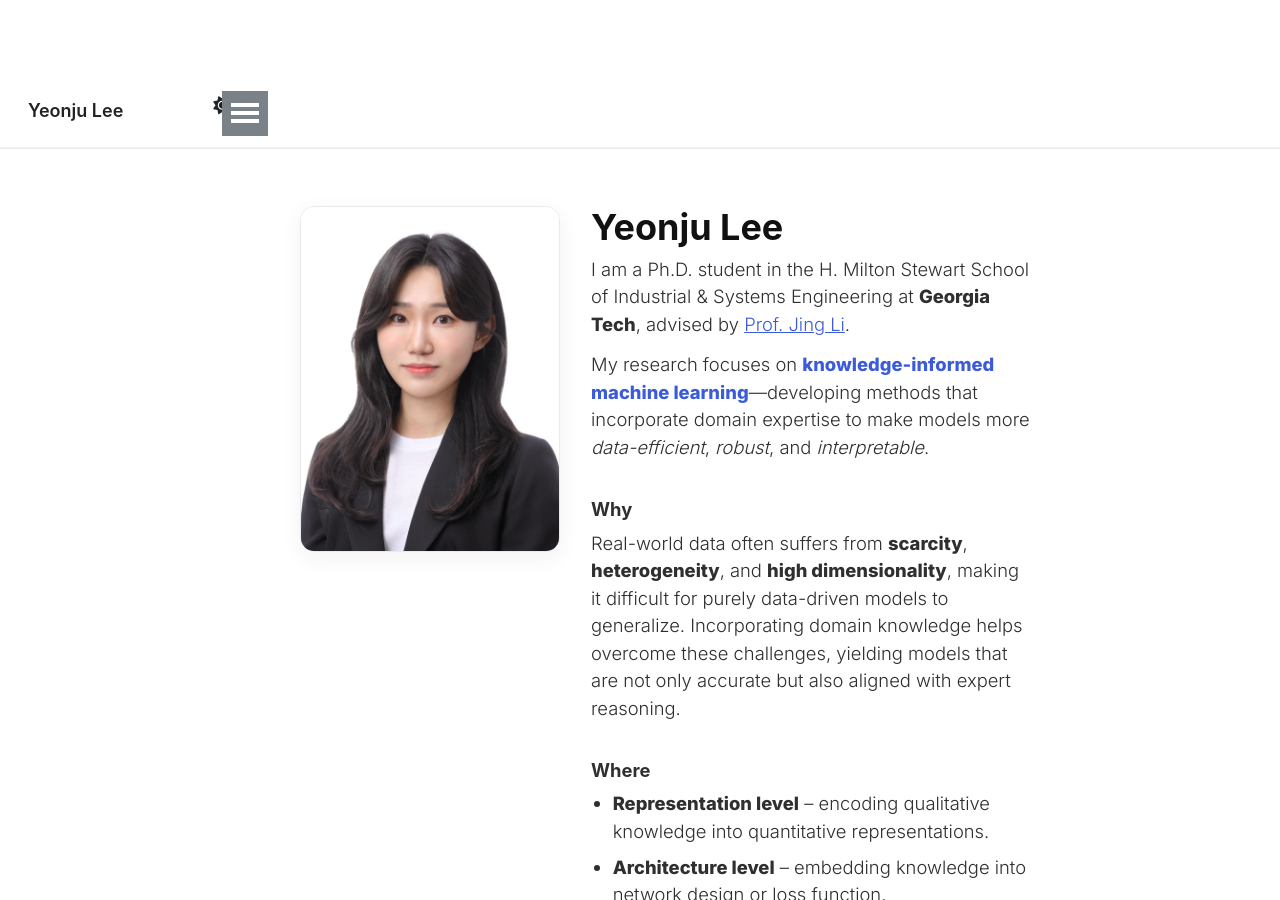
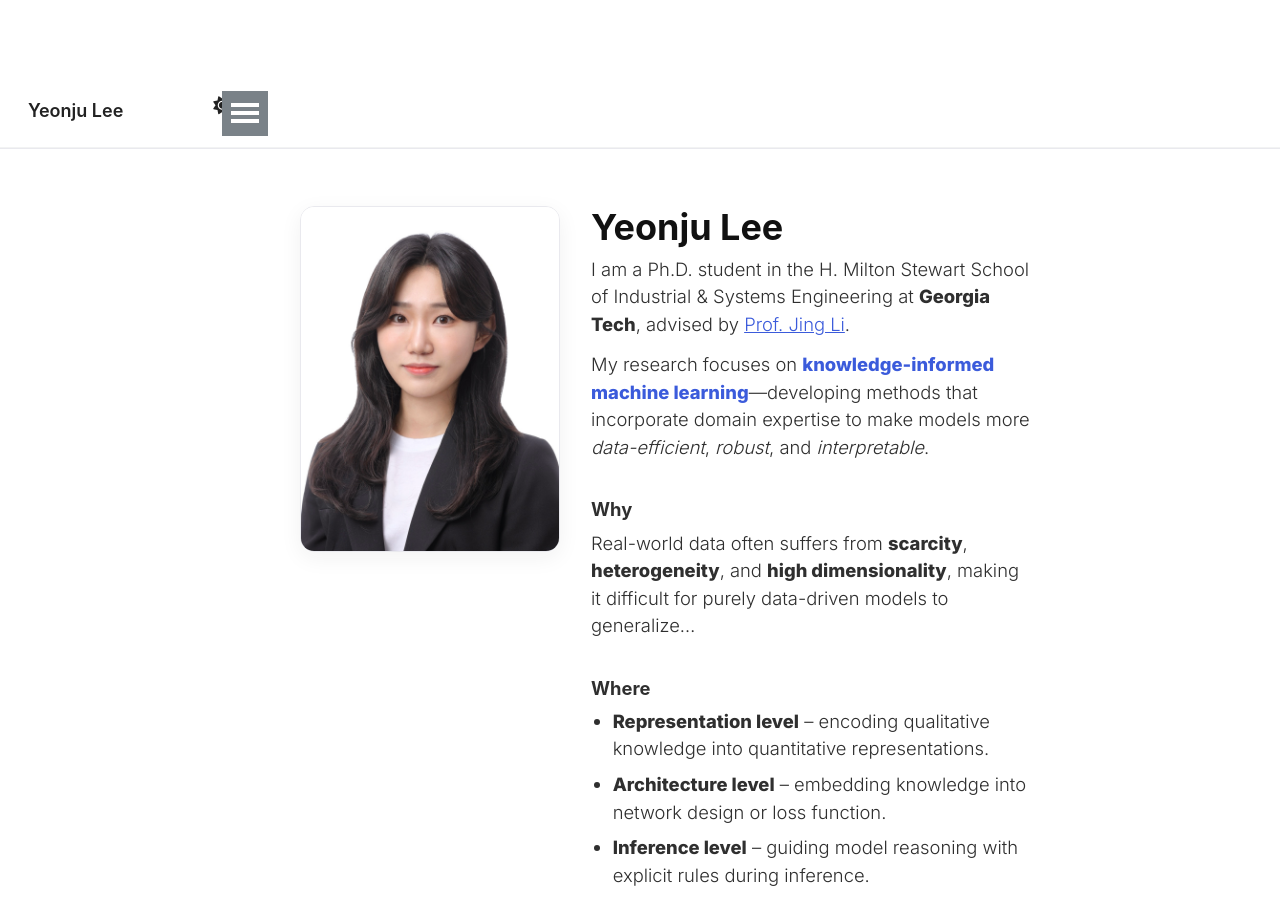
Before and after one commit to ylee845/ylee845.github.io, a Jekyll site: the page built from _pages/about.md, in a window 1280 px wide and 900 px high. Built offline with Jekyll 4.4.1, drawn with Linux system fonts in a browser that asks for light colours; a script that is not in the unit is left out.

Commit message:
Update about.md

```diff
--- a/_pages/about.md
+++ b/_pages/about.md
@@ -100,32 +100,34 @@ a:hover { text-decoration: underline; }
         My research focuses on <strong style="color:var(--brand)">knowledge-informed machine learning</strong>—developing methods that incorporate domain expertise to make models more <em>data-efficient</em>, <em>robust</em>, and <em>interpretable</em>.
       </p>
 
-      <h3>Why</h3>
-      <p>
-        Real-world data often suffers from <strong>scarcity</strong>, <strong>heterogeneity</strong>, and <strong>high dimensionality</strong>, making it difficult for purely data-driven models to generalize. Incorporating domain knowledge helps overcome these challenges, yielding models that are not only accurate but also aligned with expert reasoning.
-      </p>
+      <section class="about-sections">
+  <h3>Why</h3>
+  <p>
+    Real-world data often suffers from <strong>scarcity</strong>, <strong>heterogeneity</strong>,
+    and <strong>high dimensionality</strong>, making it difficult for purely data-driven models to generalize…
+  </p>
 
-      <h3>Where</h3>
-      <ul>
-        <li><strong>Representation level</strong> – encoding qualitative knowledge into quantitative representations.</li>
-        <li><strong>Architecture level</strong> – embedding knowledge into network design or loss function.</li>
-        <li><strong>Inference level</strong> – guiding model reasoning with explicit rules during inference.</li>
-      </ul>
+  <h3>Where</h3>
+  <ul>
+    <li><strong>Representation level</strong> – encoding qualitative knowledge into quantitative representations.</li>
+    <li><strong>Architecture level</strong> – embedding knowledge into network design or loss function.</li>
+    <li><strong>Inference level</strong> – guiding model reasoning with explicit rules during inference.</li>
+  </ul>
 
-      <h3>How</h3>
-      <ul>
-        <li><strong>Representations</strong> – transforming expert concepts into measurable features.</li>
-        <li><strong>Constraints</strong> – enforcing biologically or physically valid conditions.</li>
-        <li><strong>Rules</strong> – applying domain heuristics to refine inference.</li>
-      </ul>
+  <h3>How</h3>
+  <ul>
+    <li><strong>Representations</strong> – transforming expert concepts into measurable features.</li>
+    <li><strong>Constraints</strong> – enforcing biologically or physically valid conditions.</li>
+    <li><strong>Rules</strong> – applying domain heuristics to refine inference.</li>
+  </ul>
 
-      <p>
-        My work applies these ideas to domains like <strong style="color:#4169E1;">healthcare</strong>, <strong style="color:#4169E1;">precision agriculture</strong>, and <strong style="color:#4169E1;">manufacturing</strong>.
-      </p>
+  <p>
+    My work applies these ideas to domains like <strong style="color:#4169E1;">healthcare</strong>,
+    <strong style="color:#4169E1;">precision agriculture</strong>, and <strong style="color:#4169E1;">manufacturing</strong>.
+  </p>
 
-      <p>
-        Outside research, I enjoy playing racquetball 🎾, knitting 🧶, and running 🏃‍♀️. If you'd like to connect: <a href="mailto:ylee845@gatech.edu">ylee845@gatech.edu</a>.
-      </p>
-    </div>
-  </div>
-</div>
+  <p>
+    Outside research, I enjoy playing racquetball 🎾, knitting 🧶, and running 🏃‍♀️.
+    If you'd like to connect: <a href="mailto:ylee845@gatech.edu">ylee845@gatech.edu</a>.
+  </p>
+</section>
```
